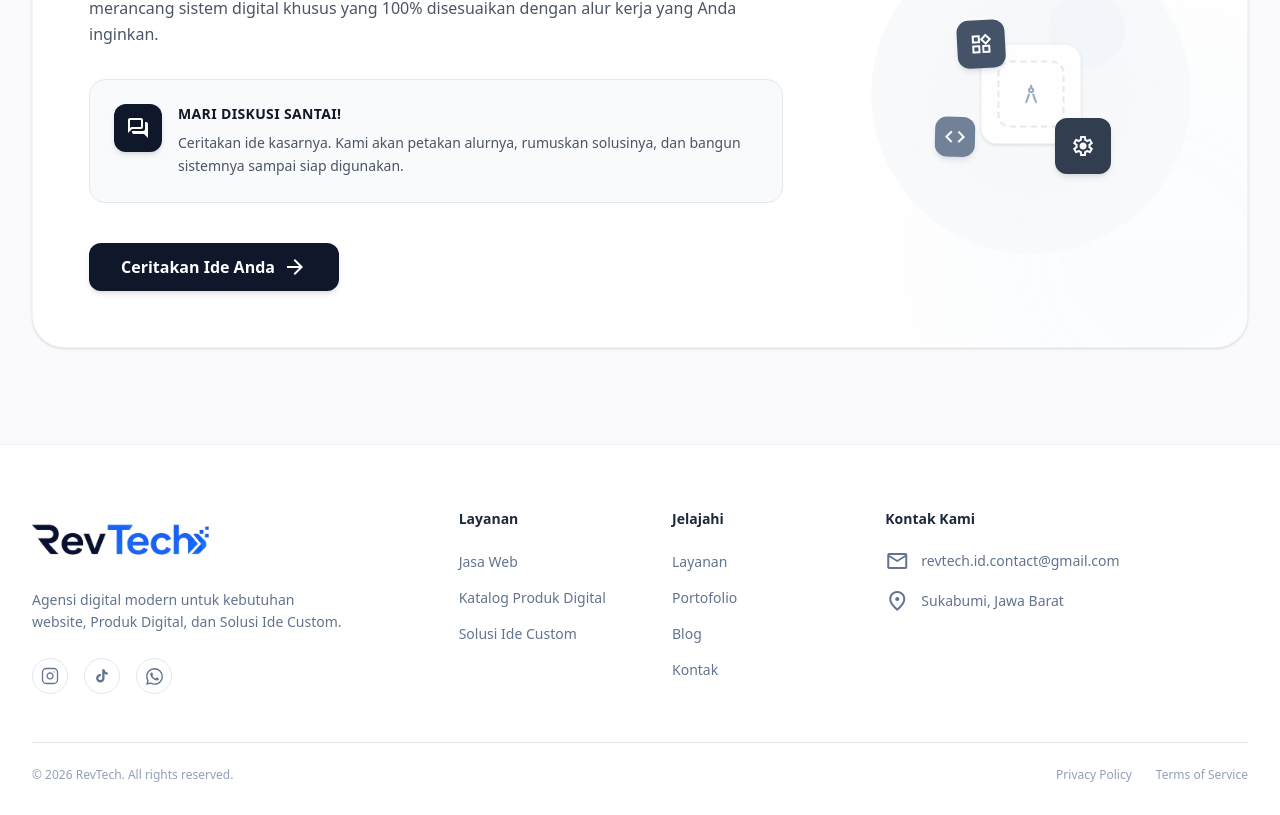
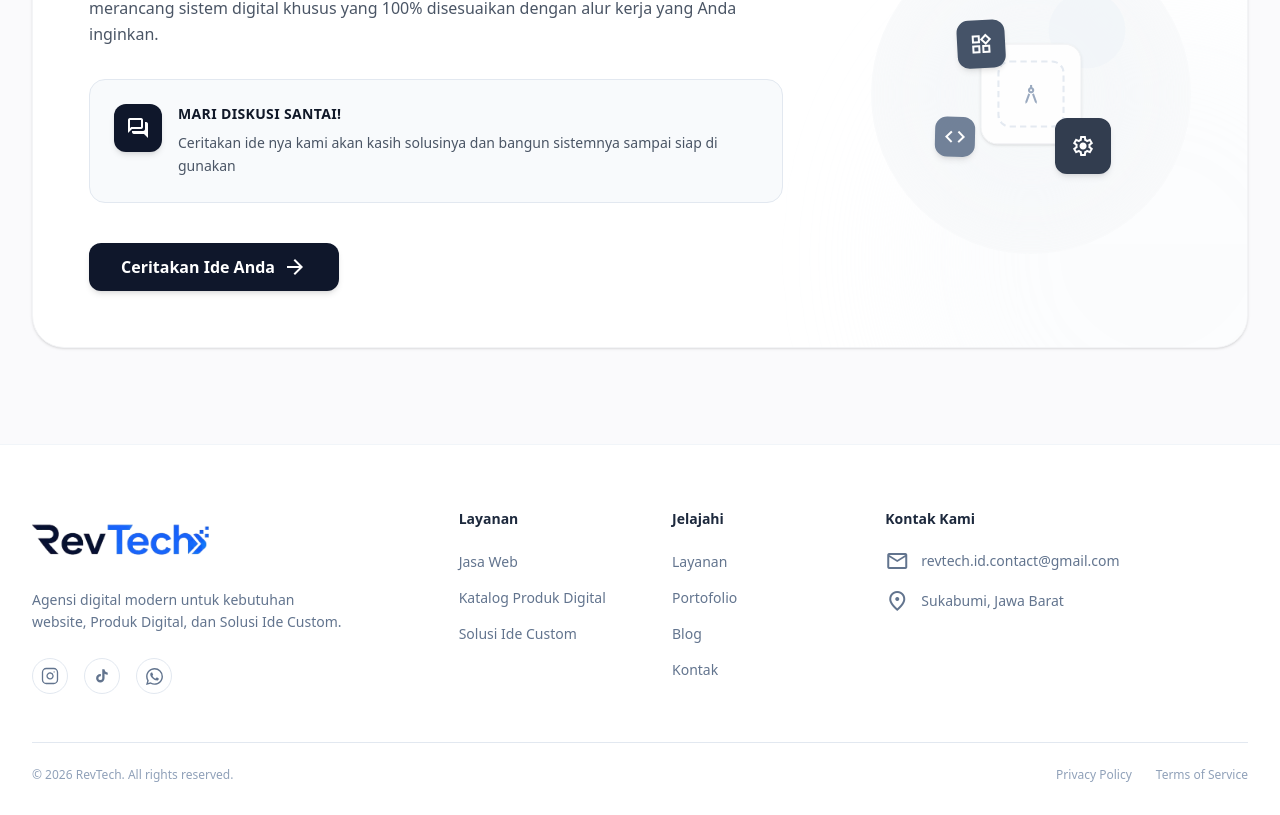
Before and after one commit to revtech-id/revtech-website, a Next.js app in the folder apps/frontend/: page /layanan in a window 1280 px wide. Shown: the part 1789-2604 px from the top of the page. Built offline with nearby package versions, Linux system fonts and the light colour scheme.

Commit message:
style(ui): perfect spacing for blog/portfolio headers and update custom pillar text

```diff
--- a/apps/frontend/components/home/BlogSection.tsx
+++ b/apps/frontend/components/home/BlogSection.tsx
@@ -10,7 +10,7 @@ export default function BlogSection({ recentPosts }: { recentPosts: BlogPostData
     return (
       <section className="py-16 lg:py-24 bg-[#FAFAFC] border-t border-gray-100/80">
           <div className="max-w-7xl mx-auto px-4 sm:px-6 lg:px-8">
-              <div className="flex flex-col md:flex-row md:items-end justify-between mb-16 gap-8">
+              <div className="flex flex-col md:flex-row md:items-end justify-between mb-6 md:mb-16 gap-8">
                   <motion.div
                       initial="hidden"
                       whileInView="visible"
--- a/apps/frontend/components/home/PortfolioSection.tsx
+++ b/apps/frontend/components/home/PortfolioSection.tsx
@@ -8,7 +8,7 @@ export default function PortfolioSection({ portfolios }: { portfolios: Portfolio
     return (
       <section className="py-16 lg:py-24 bg-white overflow-hidden border-t border-gray-100/80">
           <div className="max-w-7xl mx-auto px-4 sm:px-6 lg:px-8">
-              <div className="flex flex-col md:flex-row md:items-end justify-between mb-16 gap-8">
+              <div className="flex flex-col md:flex-row md:items-end justify-between mb-6 md:mb-16 gap-8">
                   <div className="max-w-2xl text-left">
                       <h2 className="text-blue-600 font-bold tracking-wider uppercase text-xs mb-3">Portofolio</h2>
                       <h3 className="text-3xl md:text-[2.5rem] lg:text-5xl font-black text-gray-900 mb-5 tracking-tight">Hasil <span className="text-blue-600">Pekerjaan.</span></h3>
--- a/apps/frontend/components/layanan/CustomPillar.tsx
+++ b/apps/frontend/components/layanan/CustomPillar.tsx
@@ -36,7 +36,7 @@ export default function CustomPillar() {
           <div className="flex-1">
             <h4 className="font-bold text-gray-900 mb-1 sm:mb-2 uppercase tracking-wide text-xs sm:text-sm">Mari Diskusi Santai!</h4>
             <p className="text-gray-600 text-xs sm:text-sm leading-relaxed">
-              Ceritakan ide kasarnya. Kami akan petakan alurnya, rumuskan solusinya, dan bangun sistemnya sampai siap digunakan.
+              Ceritakan ide nya kami akan kasih solusinya dan bangun sistemnya sampai siap di gunakan
             </p>
           </div>
         </div>
```
